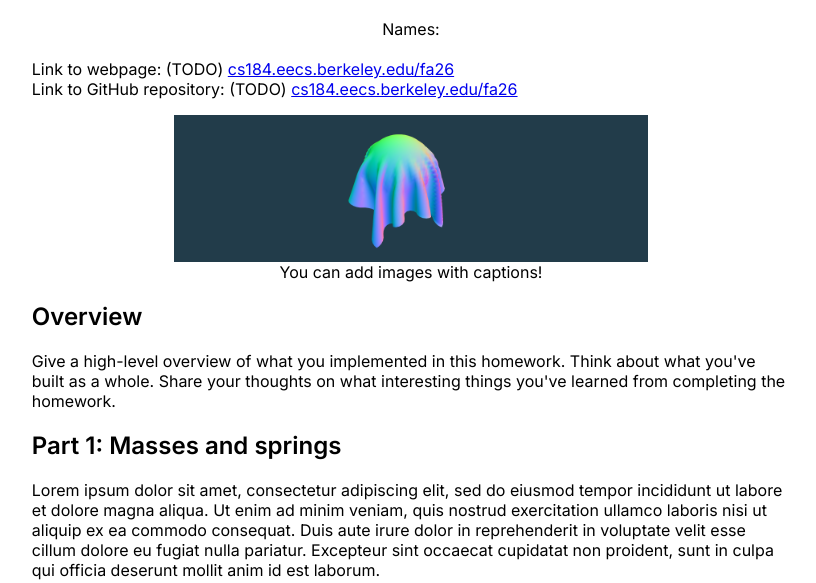
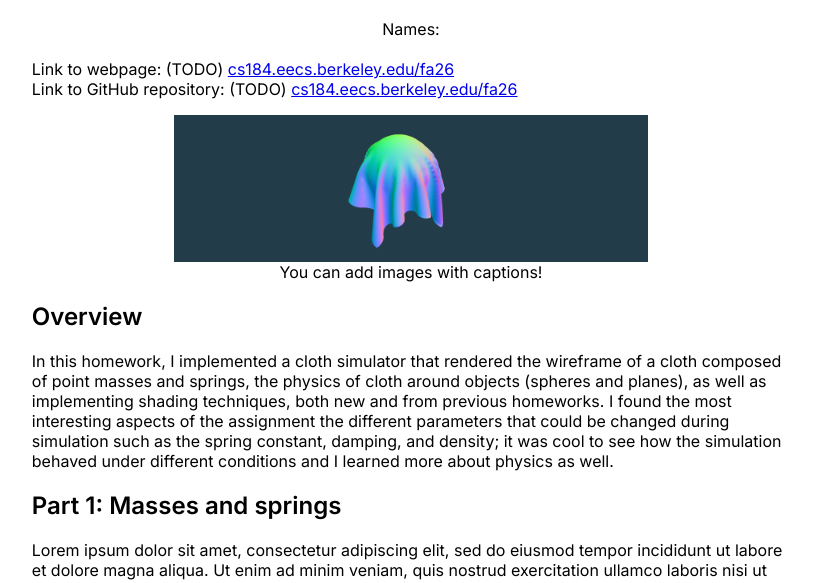
Before and after one commit to cal-cs184-student/hw4-sv-writeup, a plain HTML site: page index.html in a window 1280 px wide. Shown: the part 131-714 px from the top of the page, without its empty margins (229-1045 px from the left). Drawn offline with nearby package versions, Linux system fonts and the light colour scheme; some packages are replaced by stand-ins of ours.

Commit message:
Update index.html

```diff
--- a/index.html
+++ b/index.html
@@ -48,7 +48,7 @@
 		-->
 
 		<h2>Overview</h2>
-		Give a high-level overview of what you implemented in this homework. Think about what you've built as a whole. Share your thoughts on what interesting things you've learned from completing the homework.
+			In this homework, I implemented a cloth simulator that rendered the wireframe of a cloth composed of point masses and springs, the physics of cloth around objects (spheres and planes), as well as implementing shading techniques, both new and from previous homeworks. I found the most interesting aspects of the assignment the different parameters that could be changed during simulation such as the spring constant, damping, and density; it was cool to see how the simulation behaved under different conditions and I learned more about physics as well.
 
 		<h2>Part 1: Masses and springs</h2>
 		Lorem ipsum dolor sit amet, consectetur adipiscing elit, sed do eiusmod tempor incididunt ut labore et dolore magna aliqua. Ut enim ad minim veniam, quis nostrud exercitation ullamco laboris nisi ut aliquip ex ea commodo consequat. Duis aute irure dolor in reprehenderit in voluptate velit esse cillum dolore eu fugiat nulla pariatur. Excepteur sint occaecat cupidatat non proident, sunt in culpa qui officia deserunt mollit anim id est laborum.
```
